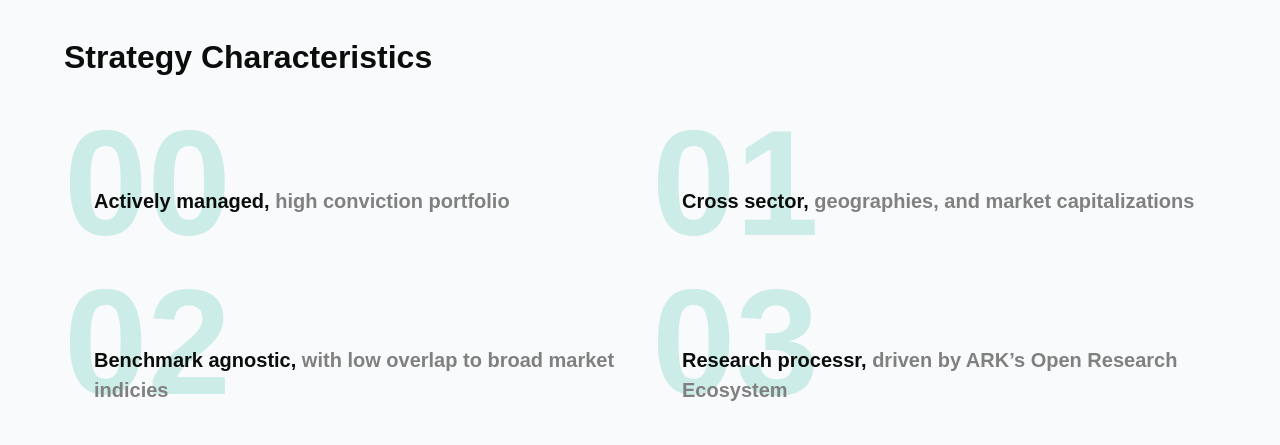
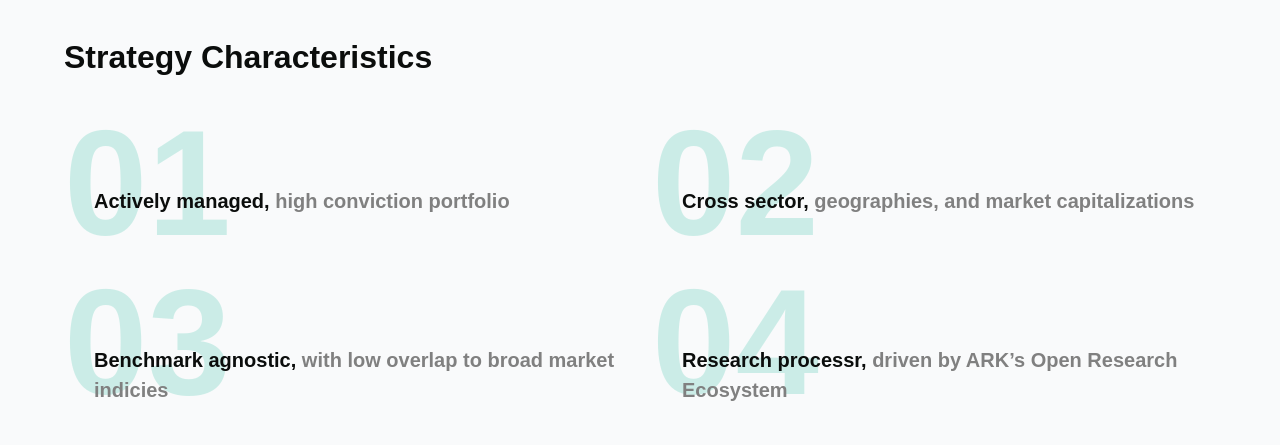
Before and after one commit to mutua-muvevi/henriot-landing, a React (Create React App) app: page /landing/investment-solutions/equity in a window 1280 px wide. Shown: the part 1300-1745 px from the top of the page. Built offline with nearby package versions, Linux system fonts and the light colour scheme.

Commit message:
mopre updates

```diff
--- a/src/pages/investment/equities/sections/characteristics.js
+++ b/src/pages/investment/equities/sections/characteristics.js
@@ -49,7 +49,7 @@ const EquityCharacteristics = () => {
 					characteristics.map((el, i) => (
 						<StyledGridItem item xs={12} sm={12} md={6} lg={6} xl={6} key={i}>
 							<Typography style={styledHugeFont} color="primary">
-								0{i}
+								0{i+1}
 							</Typography>
 							<Typography variant="h5" color="text.primary" sx={{ml:"30px", fontWeight: "800"}}>
 								{el.bolded} <span style={{color: "grey", fontWeight: "700"}}>{el.normal}</span>
```
